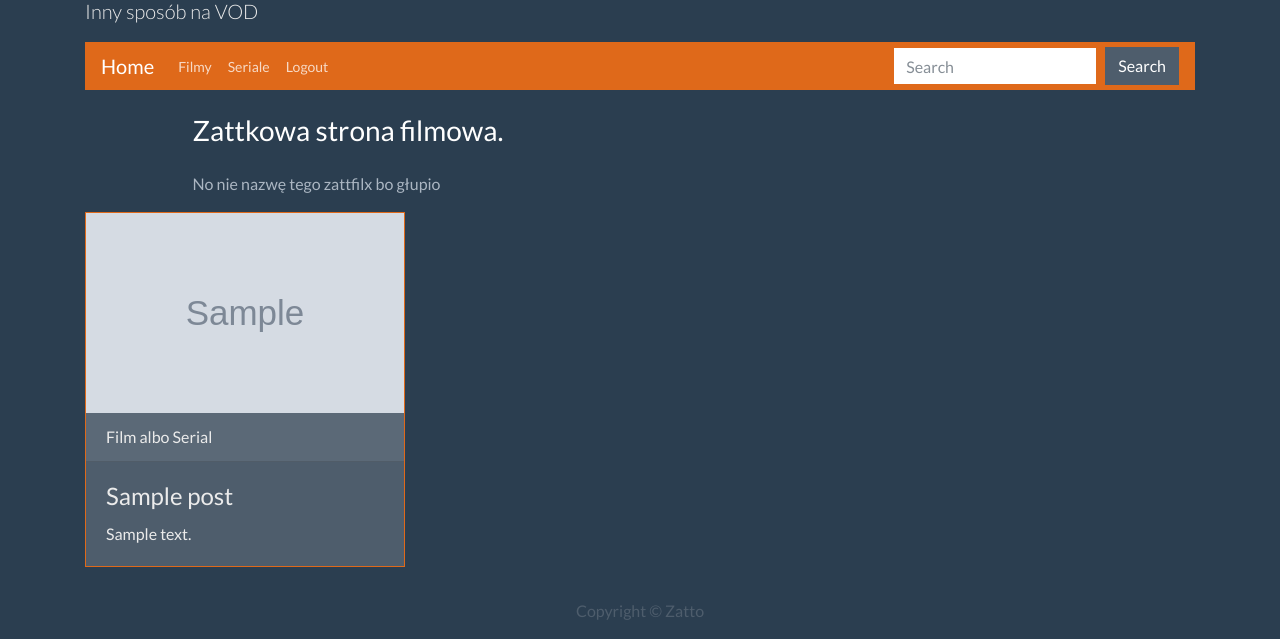
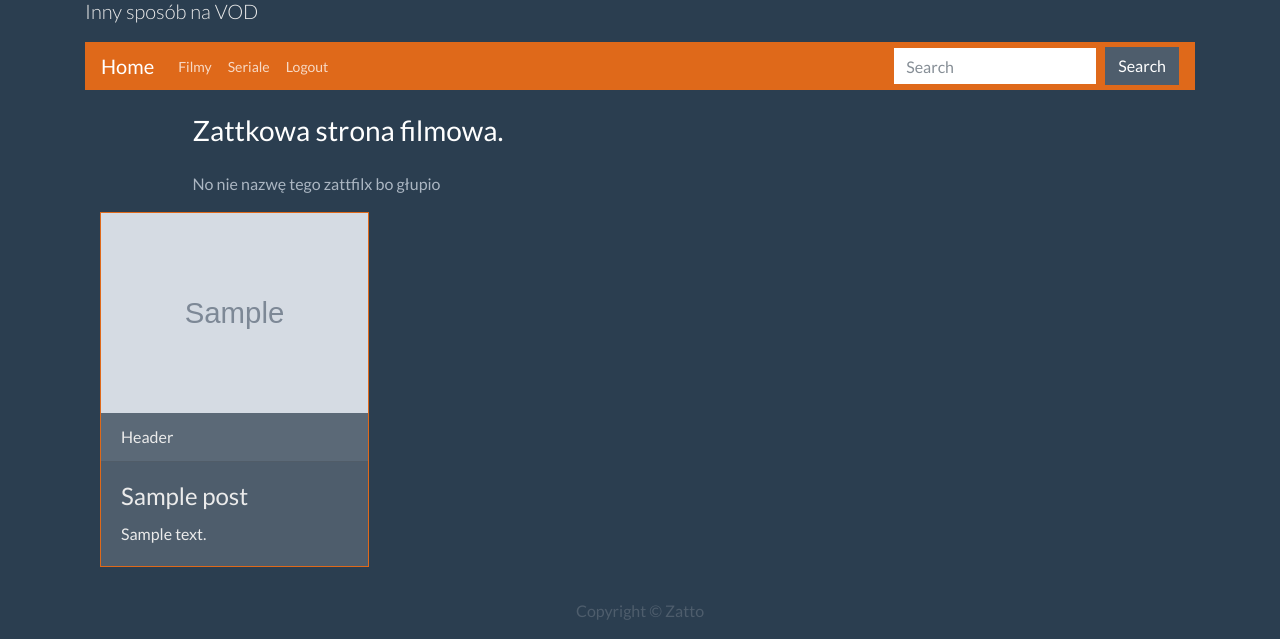
Before and after one commit to laszewskimariusz/homeplay, a Django app: page / in a window 1280 px wide. Shown: the part 180-819 px from the top of the page. Run offline with Django 3.2, Linux system fonts and the light colour scheme; tables that the repository leaves empty hold one stand-in row (values such as "Sample post"); grey boxes marked "Sample" are stand-in pictures; some libraries are stand-ins or nearby versions.

Commit message:
Almost fixed
Homepage fix

```diff
--- a/templates/index.html
+++ b/templates/index.html
@@ -24,25 +24,26 @@
       {% endif %} -->
 
 
-      <div class="card-deck">
+      <div class="container-fluid">
+      <div class="row">
           {% for post in post_list %}
-      {% if forloop.counter0|divisibleby:1 %}
-
-            <div class="card border-primary mb-3" style="max-width: 20rem;">
+              <div class="col-auto">
+                  <div class="card border-primary mb-3">
                       <a href="{% url 'post_detail' post.slug  %}">
-                  <img style="height: 200px; width: 100%; display: block;" src="{{ post.thumb.url }}" alt="Card image"></a>
-                    <div class="card-header">Film albo Serial</div>
+                          <img style="height: 200px; width: 100%; display: block;" src="{{ post.thumb.url }}" alt="Card image">
+                      </a>
+                      <div class="card-header">
+                          Header
+                      </div>
                       <div class="card-body">
                           <h4 class="card-title">{{ post.title }}</h4>
-                          <p class="card-text">{{post.content|slice:":200" }}</p>
+                          <p class="card-text">{{ post.content|slice:":200" }}</p>
                       </div>
-                    </div>{% endif %}
+                  </div>
+              </div>
           {% endfor %}
-
+      </div>
   </div>
 
 
-
-      </div>
-
 {%endblock%}
```
Lines whose indentation alone changed are shown as unchanged.
